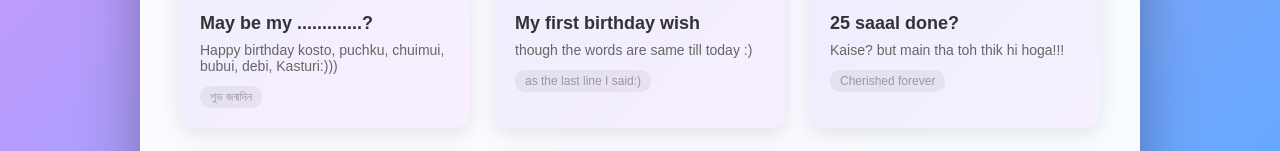
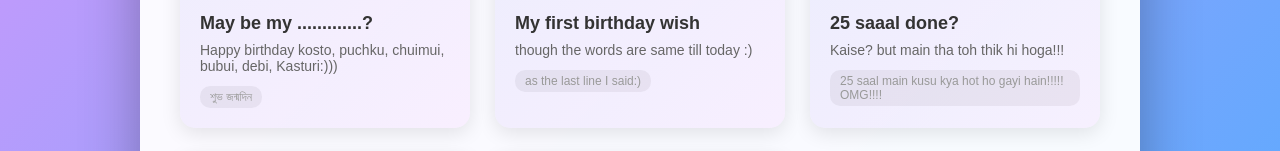
Before and after one commit to aritra1617/kasturi_birthday, a plain HTML site: page archives.html in a window 1280 px wide. Shown: the part 509-660 px from the top of the page. Drawn offline with Linux system fonts and the light colour scheme.

Commit message:
Update third video date field

```diff
--- a/archives.html
+++ b/archives.html
@@ -51,7 +51,7 @@
                             <div class="memory-details">
                                 <h3>25 saaal done?</h3>
                                 <p>Kaise? but main tha toh thik hi hoga!!!</p>
-                                <span class="date">Cherished forever</span>
+                                <span class="date">25 saal main kusu kya hot ho gayi hain!!!!! OMG!!!!</span>
                             </div>
                         </div>
 
```
